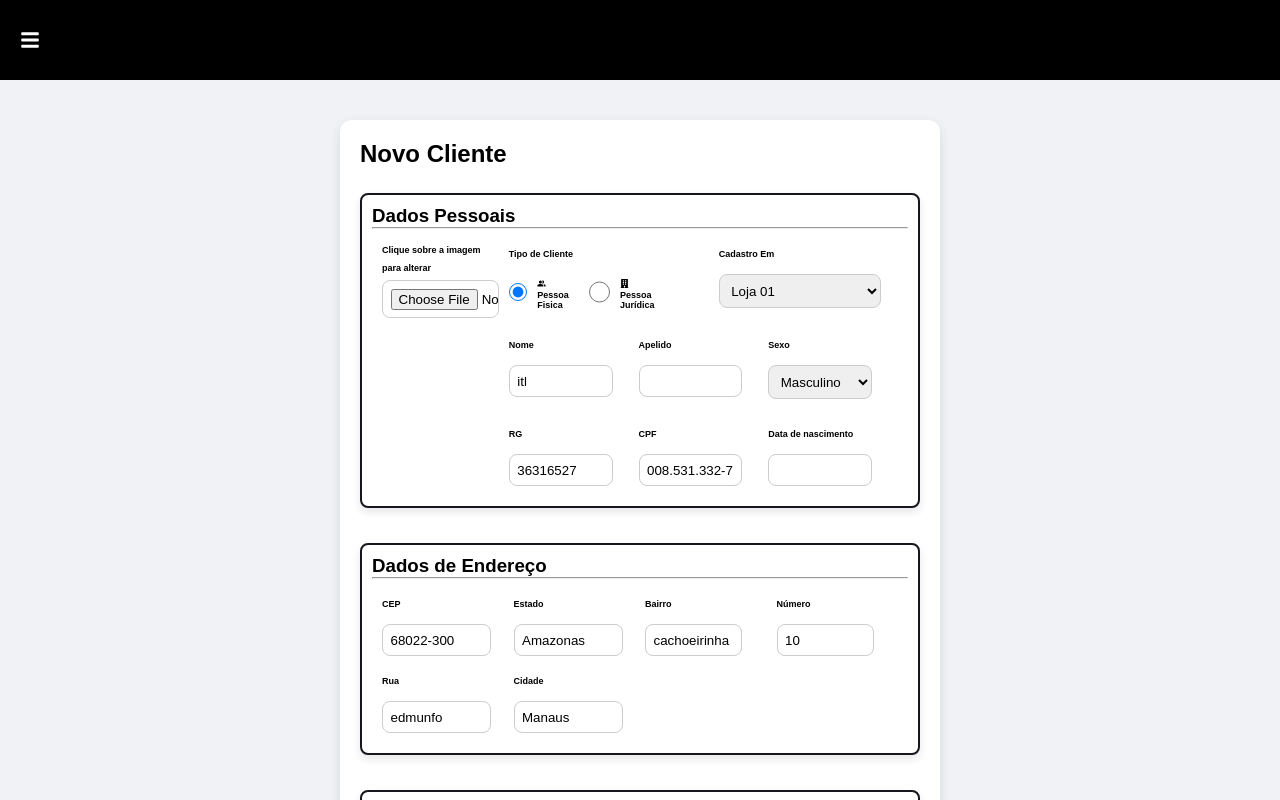
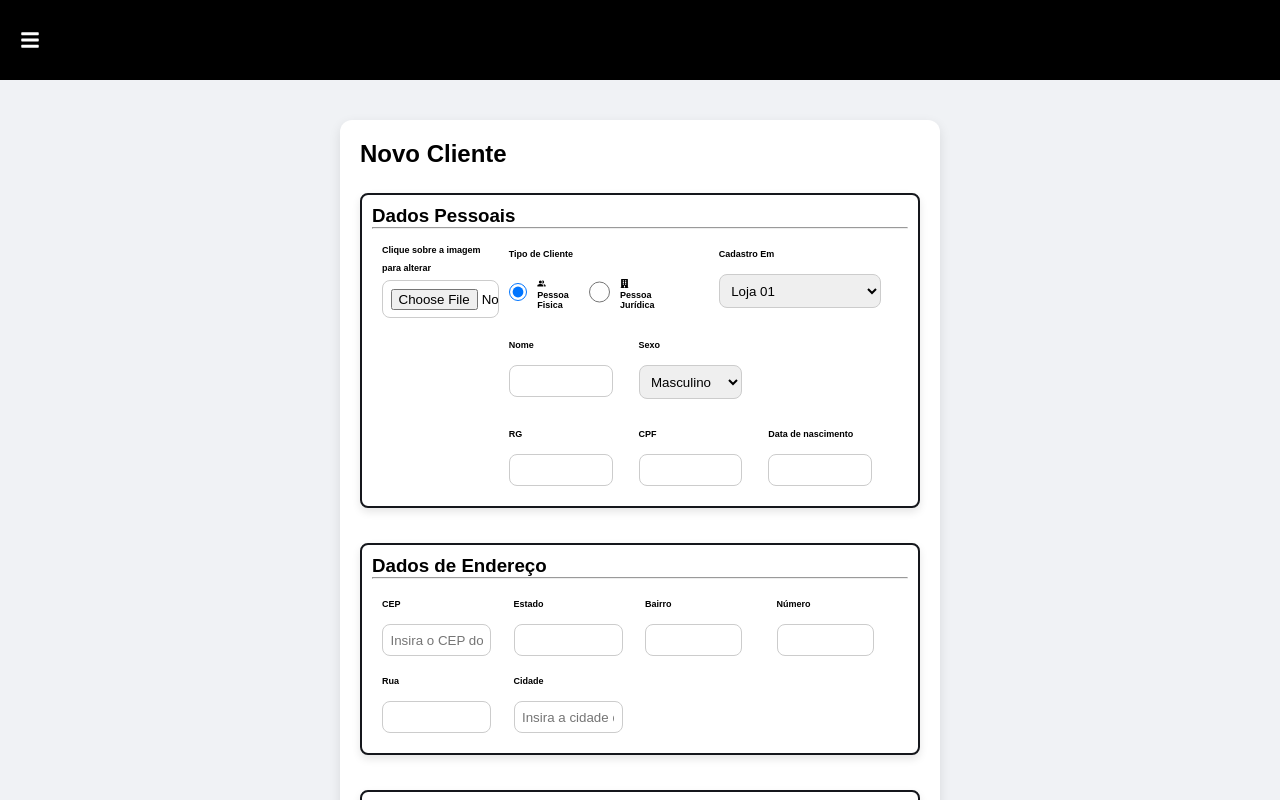
Before and after one commit to slicedcheese1/OticaCrud, a React (Vite) app: page /Sistema/ClienteCadastro in a window 1280 px wide. Shown: the top 800 px of the page. Built offline with nearby package versions, Linux system fonts and the light colour scheme.

Commit message:
tamanho com max de 70 crc

```diff
--- a/src/Componentes/Clientes/ClienteRegistro/DadosPessoaisClienteRegistro.jsx
+++ b/src/Componentes/Clientes/ClienteRegistro/DadosPessoaisClienteRegistro.jsx
@@ -95,12 +95,7 @@ function DadosPessoaisClienteRegistro() {
               <div className="gp2">
                 <div className='gp2-1 column-flex-box'>
                   <label htmlFor="nome">Nome</label>
-                  <input type="text" name='nome' value={nome} onChange={(e) => {setNome(e.target.value)}} />
-                </div>
-
-                <div className='gp2-2 column-flex-box'>
-                  <label htmlFor="apelido" >Apelido</label>
-                  <input type="text" name='apelido' />
+                  <input type="text" maxLength={70} name='nome' value={nome} onChange={(e) => {setNome(e.target.value)}} />
                 </div>
 
                 <div className='gp2-2 column-flex-box'>
--- a/src/Pages/Clientes/ClienteCadastro.jsx
+++ b/src/Pages/Clientes/ClienteCadastro.jsx
@@ -37,22 +37,22 @@ import ButtonC from './ButtonC'; // Importando o componente ButtonC
 function ClienteCadastro() {
 
   const [tipoCliente, setTipoCliente] = useState("pf")
-  const [lojaCadastro, setLojaCadastro] = useState("aleixo")
-  const [cep, setCep] = useState("68022-300")
-  const [cidade, setCidade] = useState("Manaus")
-  const [estado, setEstado] = useState("Amazonas")
-  const [rua, setRua] = useState("edmunfo")
-  const [numeroCasa, setCasa] = useState(10)
-  const [bairro, setBairro] = useState("cachoeirinha")
-  const [numerosTelefone, setTelefones] = useState(["+55597984857000", "+55597984857689"])
-  const [emails, setEmails] = useState(["eamail@uea.edu.br", "teste@uea.edu.br"])
+  const [lojaCadastro, setLojaCadastro] = useState("")
+  const [cep, setCep] = useState("")
+  const [cidade, setCidade] = useState("")
+  const [estado, setEstado] = useState("")
+  const [rua, setRua] = useState("")
+  const [numeroCasa, setCasa] = useState()
+  const [bairro, setBairro] = useState("")
+  const [numerosTelefone, setTelefones] = useState([])
+  const [emails, setEmails] = useState([])
   const [habilitarSms, setHabilitarSms] = useState(false)
   const [habilitarWhatsapp, setHabilitarWhatsapp] = useState(false)
-  const [cpf, setCpf] = useState("00853133271")
-  const [nome, setNome] = useState("itl")
-  const [rg, setRg] = useState("36316527")
-  const [dataNascimento, setNascimento] = useState("25-12-2024")
-  const [sexo, setSexo] = useState("Outro")
+  const [cpf, setCpf] = useState("")
+  const [nome, setNome] = useState("")
+  const [rg, setRg] = useState("")
+  const [dataNascimento, setNascimento] = useState("")
+  const [sexo, setSexo] = useState("")
   const handleSalvar = (e) => {
     e.preventDefault();
     // console.log(JSON.stringify({
```
